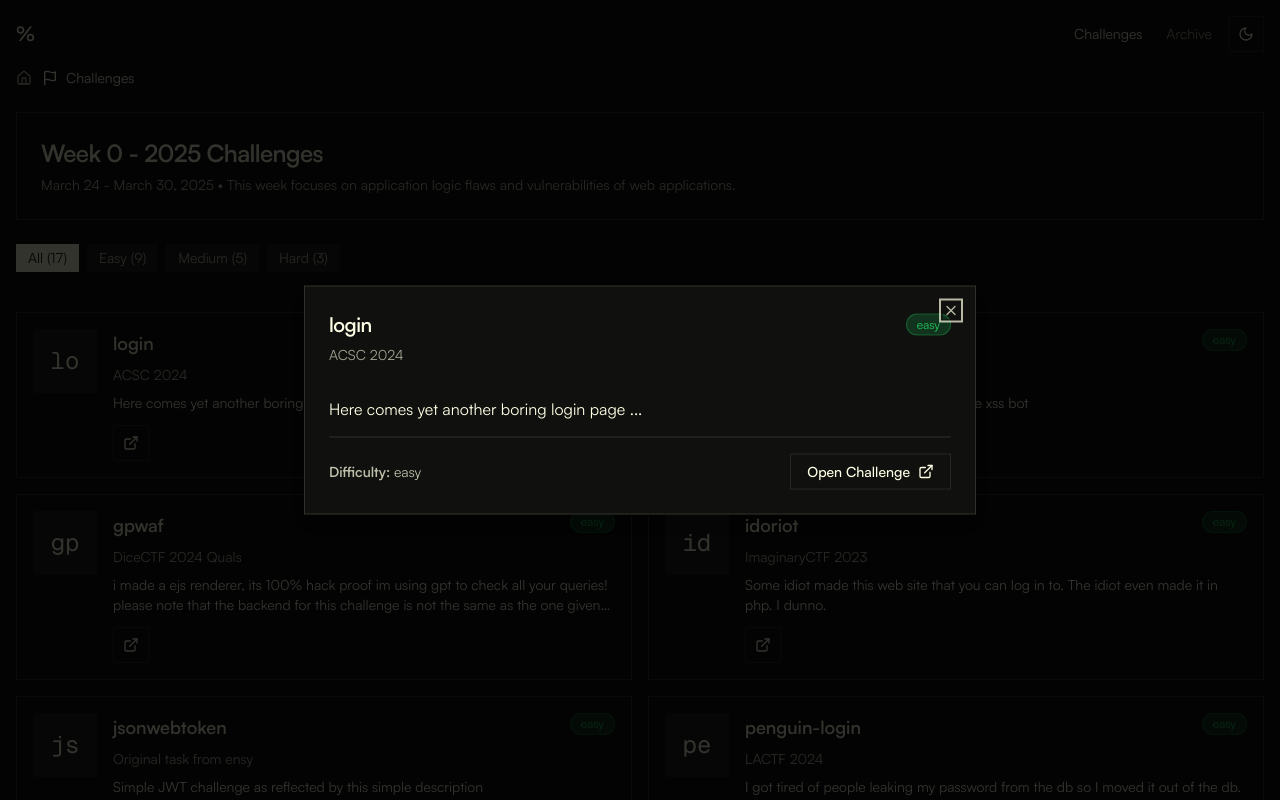
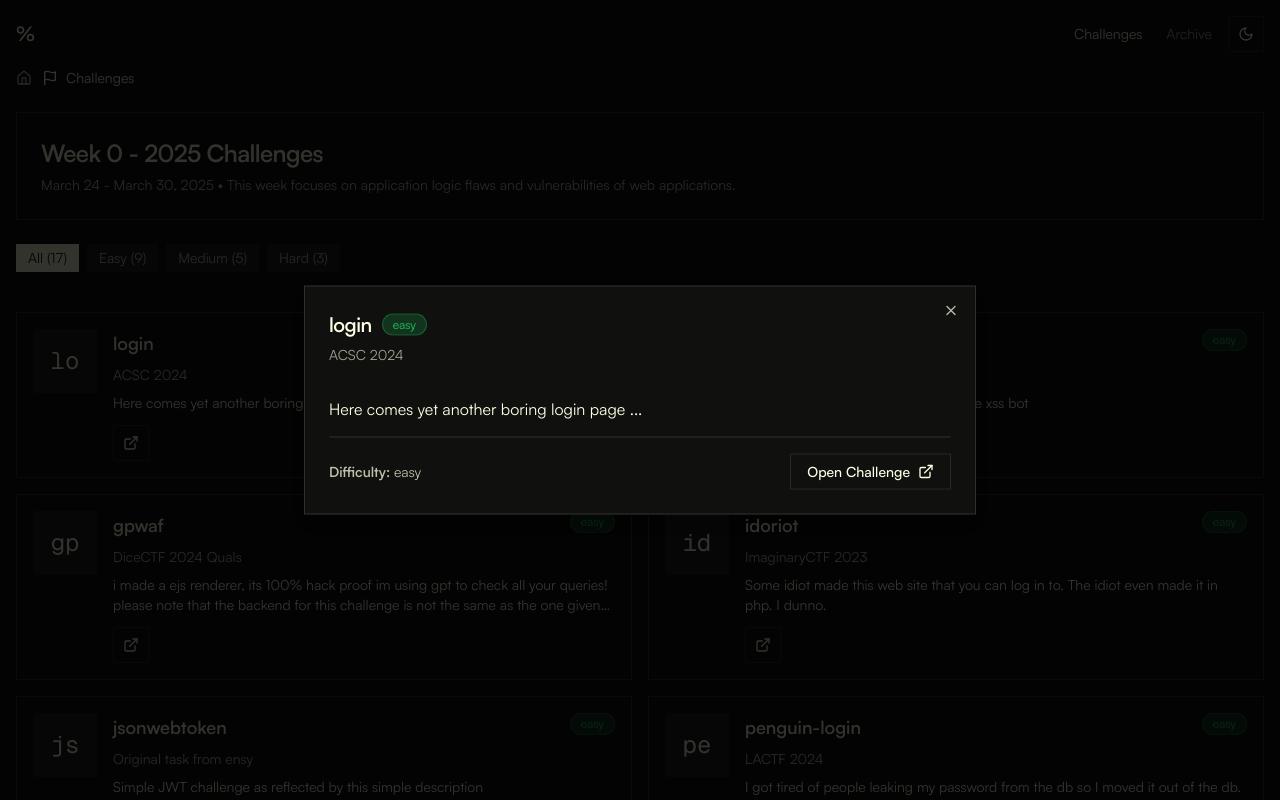
Before and after one commit to nsysean/studyui, a Next.js app: page /challenges in a window 1280 px wide. Both pictures are taken after a click on the button "login". Shown: the top 800 px of the page. Built offline with nearby package versions, Linux system fonts and the light colour scheme.

Commit message:
fix scrollbar and dialog close

```diff
--- a/src/app/globals.css
+++ b/src/app/globals.css
@@ -60,6 +60,7 @@
   }
   body {
     @apply bg-background text-foreground font-sans box-border antialiased min-h-screen flex flex-col;
+    overflow-y: overlay;
   }
 }
 
--- a/src/components/challenges/ChallengeCard.tsx
+++ b/src/components/challenges/ChallengeCard.tsx
@@ -71,9 +71,9 @@ export function ChallengeCard({ challenge }: ChallengeCardProps) {
 
         <DialogContent className="max-w-2xl">
           <DialogHeader>
-            <div className="flex items-center justify-between">
+            <div className="flex items-center ">
               <DialogTitle className="text-xl">{challenge.name}</DialogTitle>
-              <span className={`inline-flex items-center rounded-full border px-2.5 py-0.5 text-xs transition-colors ${difficultyColors[challenge.difficulty]}`}>
+              <span className={`mx-2.5 inline-flex items-center rounded-full border px-2.5 py-0.5 text-xs transition-colors ${difficultyColors[challenge.difficulty]}`}>
                 {challenge.difficulty}
               </span>
             </div>
--- a/src/components/ui/dialog.tsx
+++ b/src/components/ui/dialog.tsx
@@ -44,7 +44,7 @@ const DialogContent = React.forwardRef<
       {...props}
     >
       {children}
-      <DialogPrimitive.Close className="absolute right-4 top-4 rounded-sm opacity-70 ring-offset-background transition-opacity hover:opacity-100 focus:outline-none focus:ring-2 focus:ring-ring focus:ring-offset-2 disabled:pointer-events-none data-[state=open]:bg-accent data-[state=open]:text-muted-foreground">
+      <DialogPrimitive.Close className="absolute right-4 top-4 rounded-sm opacity-70 ring-offset-background transition-opacity hover:opacity-100 focus:outline-none  disabled:pointer-events-none data-[state=open]:bg-accent data-[state=open]:text-muted-foreground">
         <X className="h-4 w-4" />
         <span className="sr-only">Close</span>
       </DialogPrimitive.Close>
```
